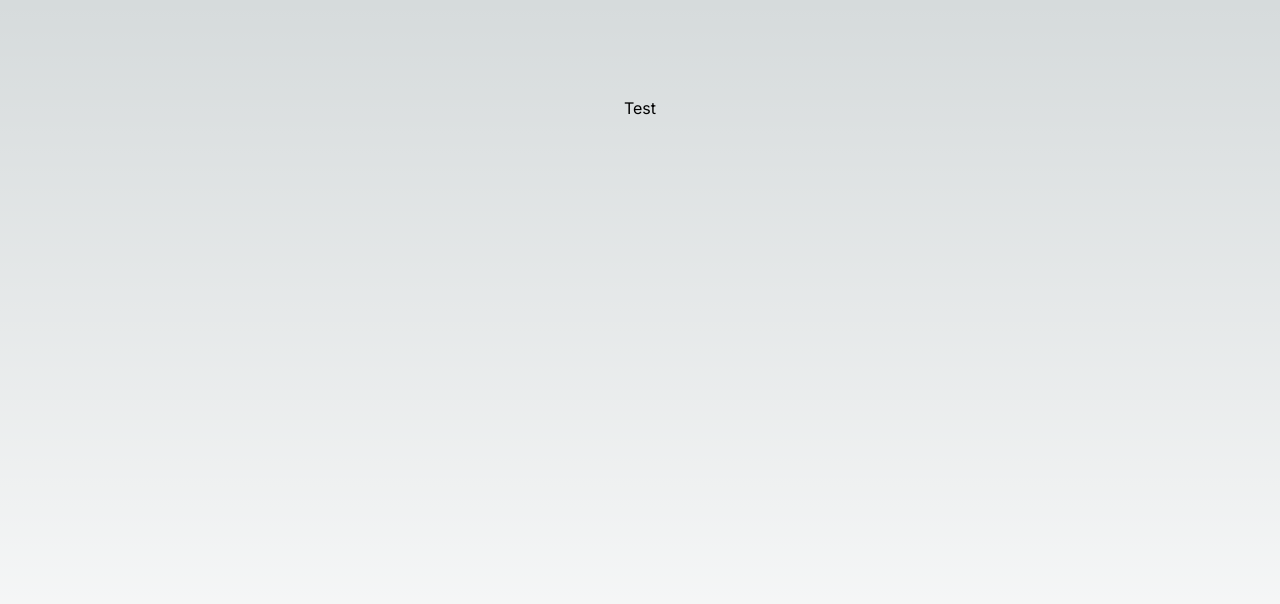
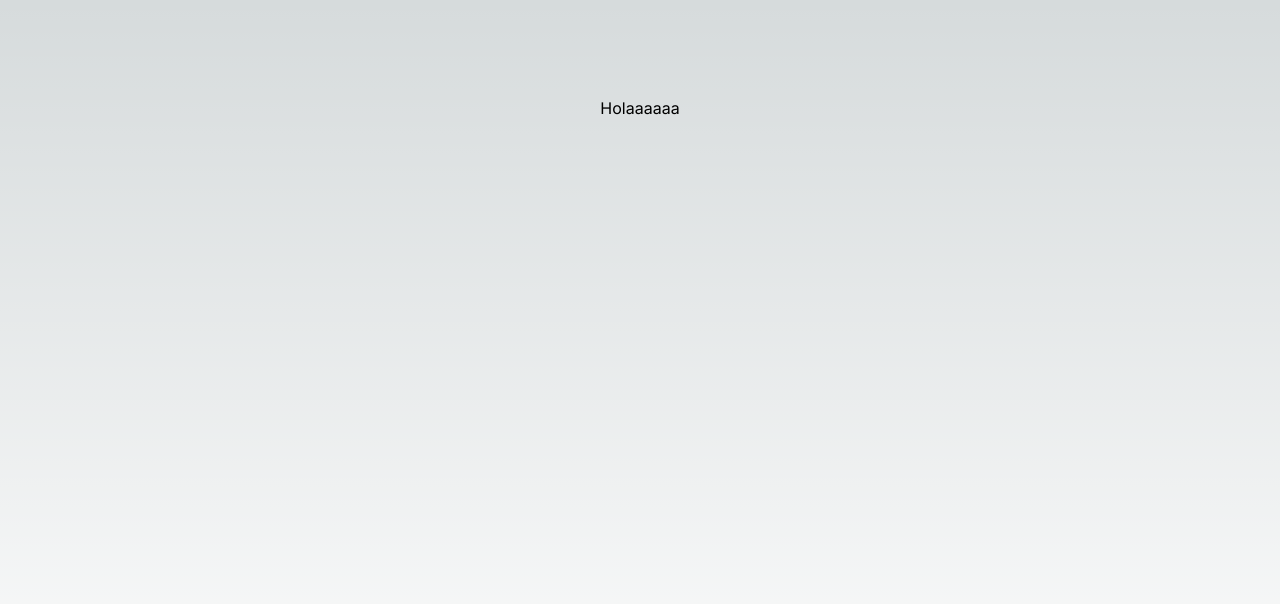
Before and after one commit to TahereGmi/TahereGmi.github.io, a Next.js app: page / in a window 1280 px wide. Shown: the top 604 px of the page. Built offline with nearby package versions, Linux system fonts and the light colour scheme.

Commit message:
Add deploy command on main branch

```diff
--- a/package.json
+++ b/package.json
@@ -7,7 +7,7 @@
     "build": "next build",
     "start": "next start",
     "lint": "next lint",
-    "deploy": "next build && touch out/.nojekyll && git checkout -- out/CNAME && git add out/ -f && git commit -m \"Deploy\" && git subtree push --prefix out origin gh-pages"
+    "deploy": "git checkout gh-pages && git merge main && next build && touch out/.nojekyll && git checkout -- out/CNAME && git add out/ -f && git commit -m \"Deploy\" && git subtree push --prefix out origin gh-pages && git checkout main"
   },
   "dependencies": {
     "@types/node": "18.16.0",
--- a/pages/index.tsx
+++ b/pages/index.tsx
@@ -8,7 +8,7 @@ export default function Home() {
     <main
       className={`flex min-h-screen flex-col items-center justify-between p-24 ${inter.className}`}
     >
-      <h1>Test</h1>
+      <h1>Holaaaaaa</h1>
     </main>
   )
 }
```
